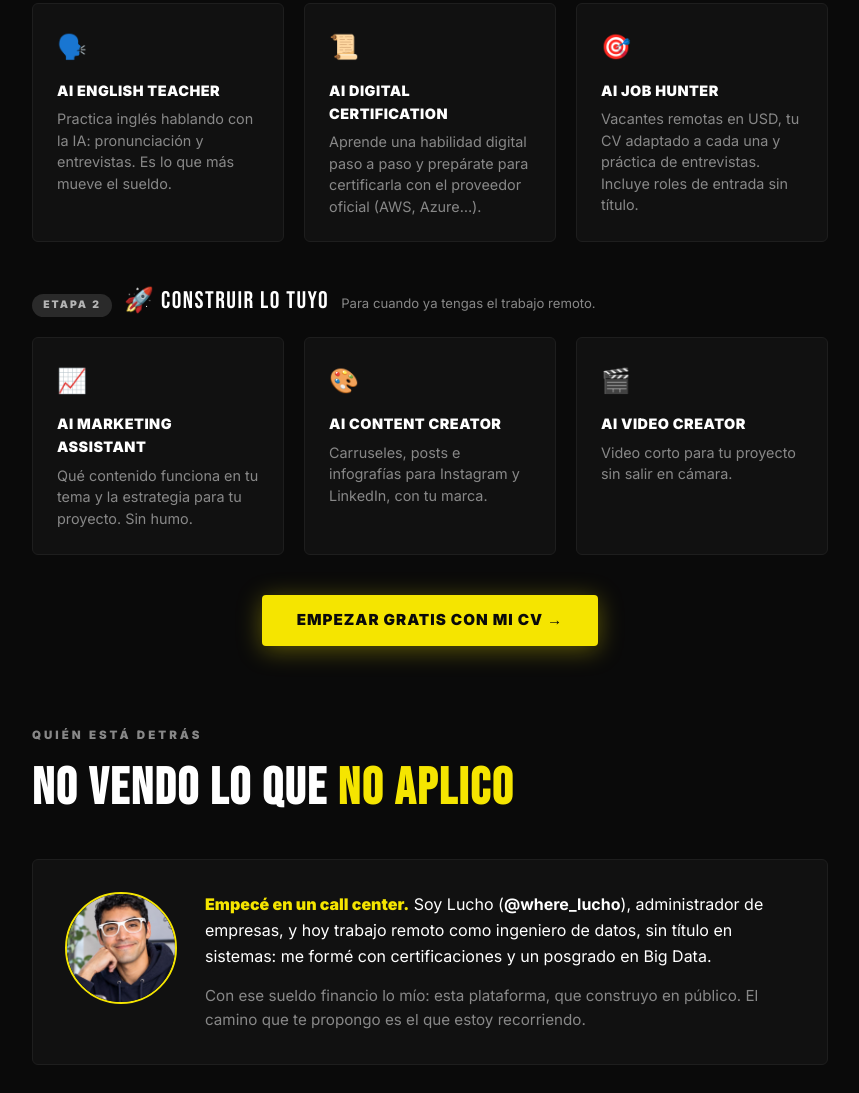
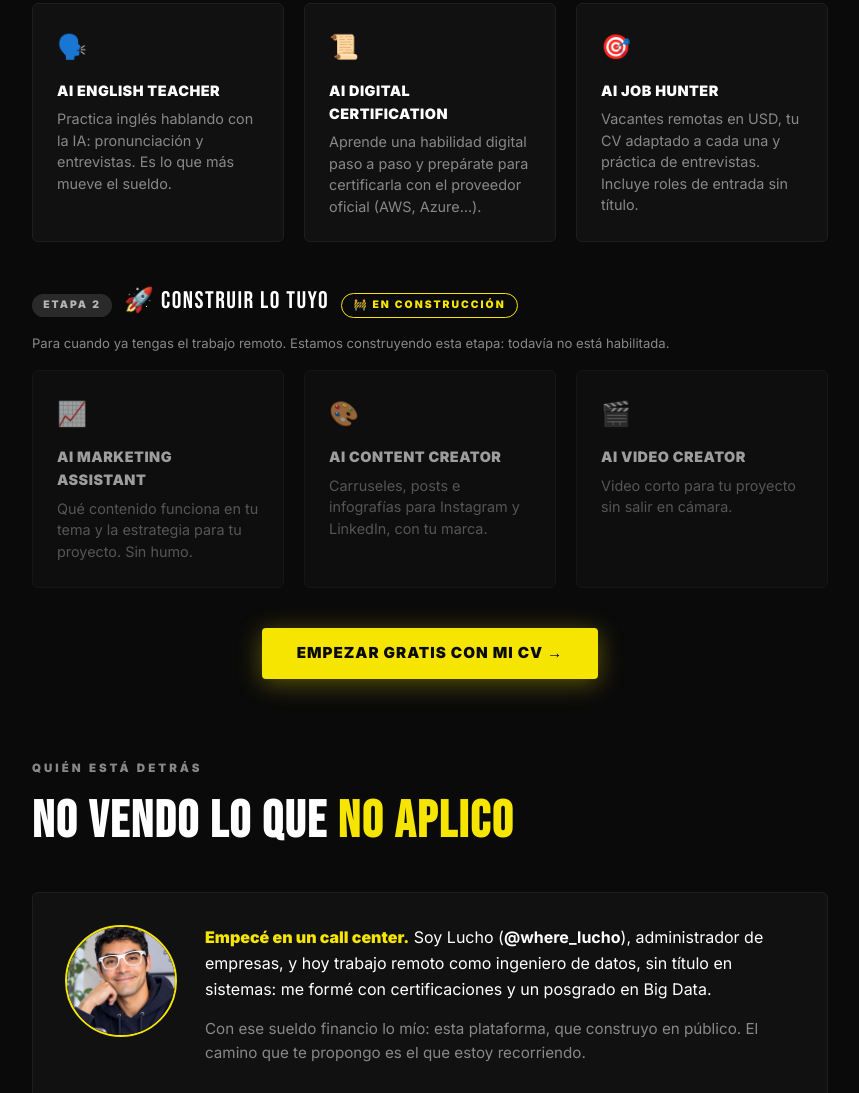
Before and after one commit to wherelucho95/aicareerbuilder-landing, a plain HTML site: page index.html in a window 1280 px wide. Shown: the part 3560-4653 px from the top of the page, without its empty margins (210-1069 px from the left). Drawn offline with Linux system fonts and the light colour scheme.

Commit message:
feat: la etapa 2 (Construir lo tuyo) aparece en construcción
En la sección de herramientas, la etapa 2 lleva la etiqueta "🚧 En
construcción", la nota dice que todavía no está habilitada y sus 3
herramientas se ven atenuadas. Va con el hub #136, que dejó de vender el
paquete Proyecto Propio y sus agentes sueltos.

Co-Authored-By: Claude Opus 5.5 <noreply@anthropic.com>

```diff
--- a/index.html
+++ b/index.html
@@ -451,6 +451,10 @@
     }
 
     .etapa-pill.dos { background: #2a2a2a; color: #B5B5B5; }
+
+    /* Etapa en construcción (2026-11-22): todavía no se vende en la app */
+    .etapa-pill.obra { background: var(--black); color: var(--yellow); border: 1px solid var(--yellow); }
+    .en-obra .features-grid { opacity: 0.6; }
 
     .etapa-title {
       font-family: 'Bebas Neue', sans-serif;
@@ -1043,11 +1047,12 @@
       </div>
     </div>
 
-    <div class="etapa">
+    <div class="etapa en-obra">
       <div class="etapa-head">
         <span class="etapa-pill dos">Etapa 2</span>
         <span class="etapa-title">🚀 Construir lo tuyo</span>
-        <span class="etapa-nota">Para cuando ya tengas el trabajo remoto.</span>
+        <span class="etapa-pill obra">🚧 En construcción</span>
+        <span class="etapa-nota">Para cuando ya tengas el trabajo remoto. Estamos construyendo esta etapa: todavía no está habilitada.</span>
       </div>
       <div class="features-grid lista-movil">
         <div class="feature-card">
```
